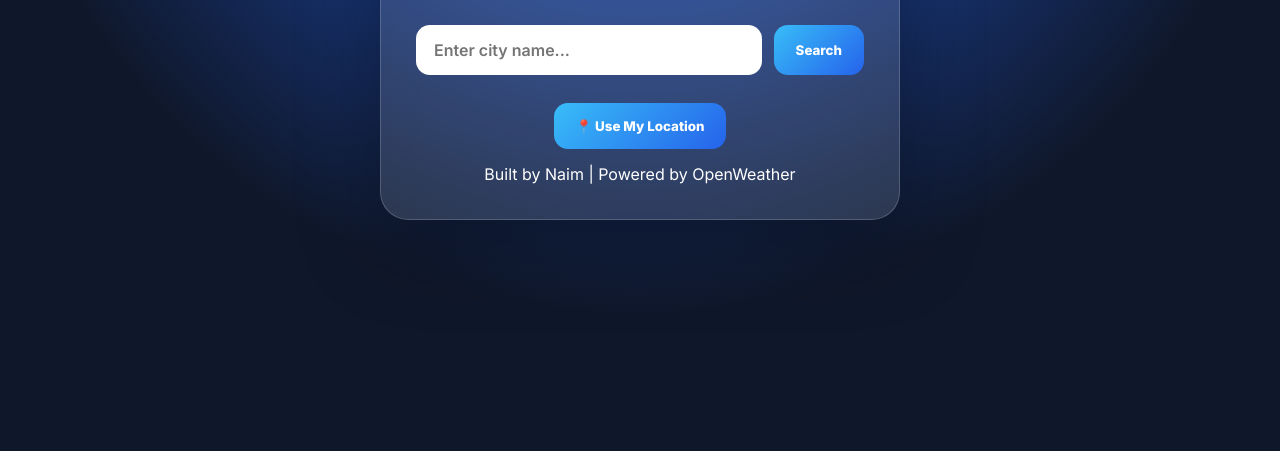
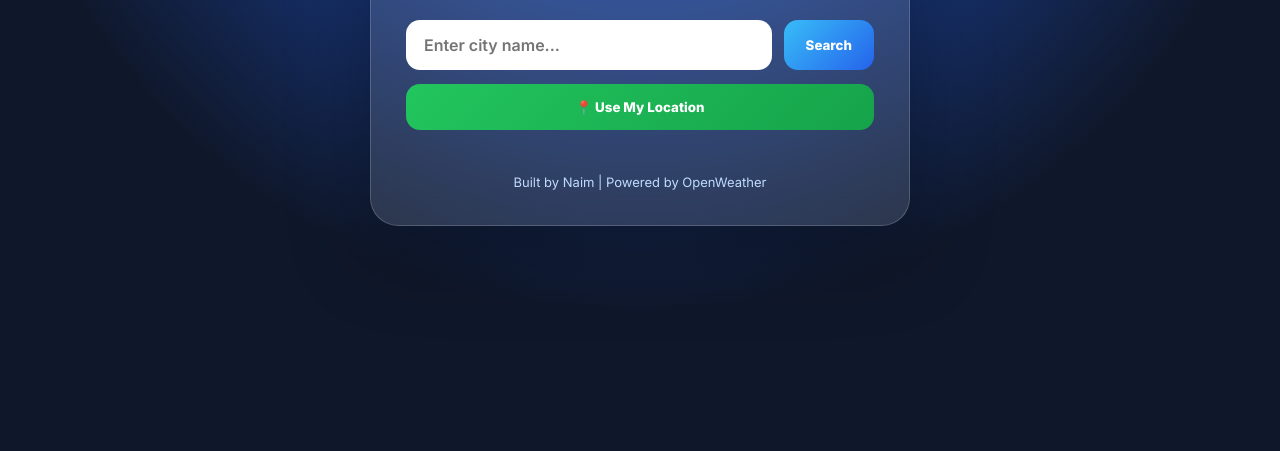
Before and after one commit to Saif-naim/weather-tracker, a plain HTML site: page index.html in a window 1280 px wide. Shown: the part 349-800 px from the top of the page. Drawn offline with Linux system fonts and the light colour scheme.

Commit message:
Update style.css

```diff
--- a/style.css
+++ b/style.css
@@ -16,7 +16,7 @@ body {
 
 .app {
   width: 92%;
-  max-width: 520px;
+  max-width: 540px;
   text-align: center;
   padding: 35px;
   border-radius: 28px;
@@ -39,7 +39,7 @@ body {
 .search-box {
   display: flex;
   gap: 12px;
-  margin: 28px 0;
+  margin: 28px 0 14px;
 }
 
 input {
@@ -65,6 +65,12 @@ button {
 
 button:hover {
   transform: translateY(-2px);
+}
+
+.location-btn {
+  width: 100%;
+  margin-bottom: 20px;
+  background: linear-gradient(135deg, #22c55e, #16a34a);
 }
 
 .weather-card {
@@ -128,6 +134,12 @@ button:hover {
   font-weight: 600;
 }
 
+footer {
+  margin-top: 24px;
+  font-size: 13px;
+  color: #bfdbfe;
+}
+
 @keyframes fadeIn {
   from {
     opacity: 0;
```
